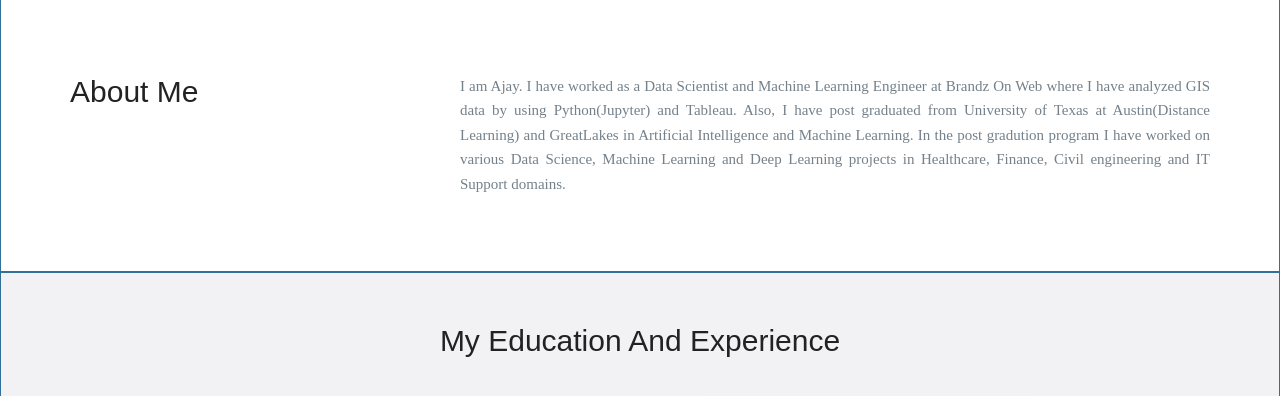
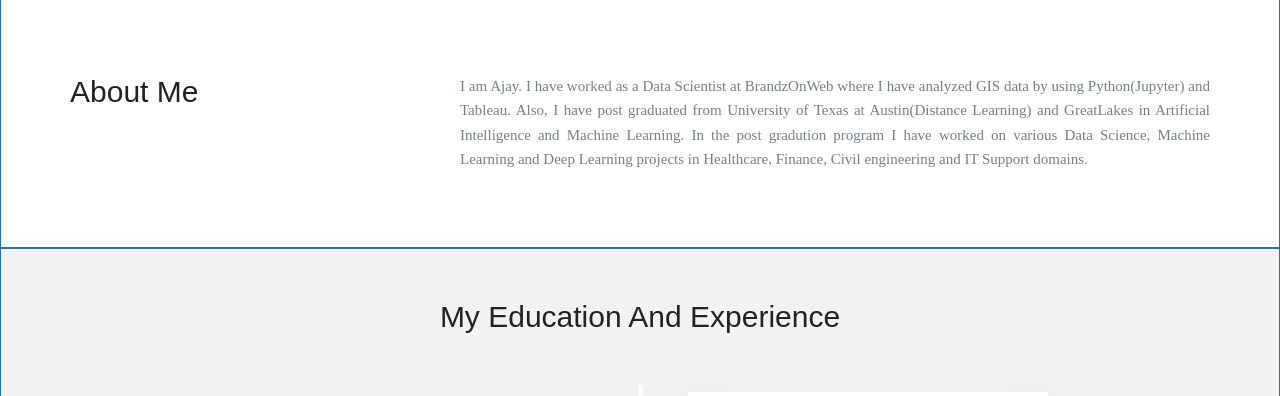
Before and after one commit to ajaykokate5/Ajaykokate5.github.io, a website: page index.html in a window 1280 px wide. Shown: the part 802-1198 px from the top of the page. Drawn offline with nearby package versions, Linux system fonts and the light colour scheme.

Commit message:
Update index.html

```diff
--- a/index.html
+++ b/index.html
@@ -68,7 +68,7 @@
                </div>
                <div class="col-md-8">
                   <p style="text-align: justify;">
-                     I am Ajay. I have worked as a Data Scientist and Machine Learning Engineer at Brandz On Web where I have analyzed GIS data by using Python(Jupyter) and Tableau.
+                     I am Ajay. I have worked as a Data Scientist at BrandzOnWeb where I have analyzed GIS data by using Python(Jupyter) and Tableau.
                      Also, I have post graduated from University of Texas at Austin(Distance Learning) and GreatLakes in Artificial Intelligence and Machine Learning.
                      In the post gradution program I have worked on various Data Science, Machine Learning and Deep Learning projects in Healthcare, Finance,
                      Civil engineering and IT Support domains.
```
